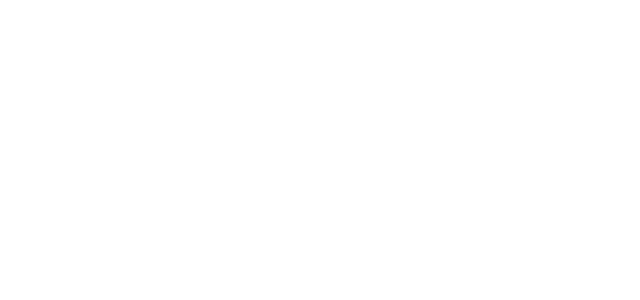
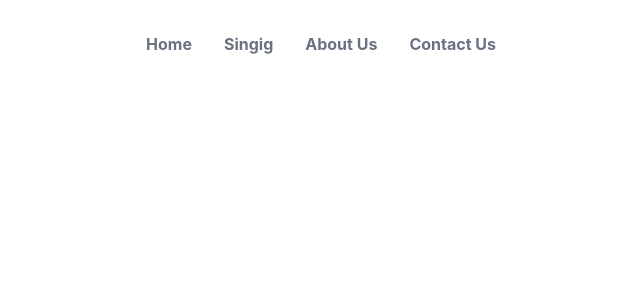
Before and after one commit to mahdiyehhaj497-oss/app-shop, a React (Vite) app: page / in a window 1280 px wide. Shown: the top 300 px of the page, without its empty margins (319-959 px from the left). Built offline with nearby package versions, Linux system fonts and the light colour scheme.

Commit message:
build navbar

```diff
--- a/src/App.jsx
+++ b/src/App.jsx
@@ -1,9 +1,10 @@
+import Navbar from "./compponents/shared/Navbar";
 
 
 export default function App() {
   return (
     <>
-
+  <Navbar/>
 
     </>
   )
--- a/src/compponents/shared/Navbar.jsx
+++ b/src/compponents/shared/Navbar.jsx
@@ -1,7 +1,13 @@
 export default function Navbar() {
     return (
         <>
-        <div></div>
+            <div className="flex flex-row justify-center items-center mt-8 font-bold text-gray-500">
+                <span className="mx-4">Home</span>
+                <span className="mx-4">Singig</span>
+                <span className="mx-4">About Us</span>
+              <span className="mx-4">Contact Us</span>
+
+        </div>
         </>
     )
 }
```
